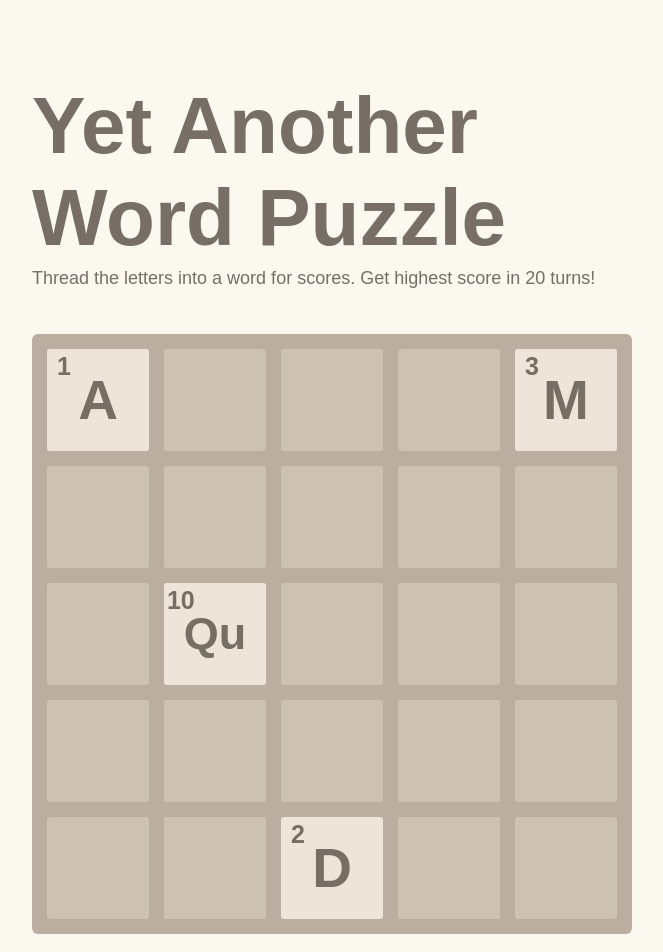
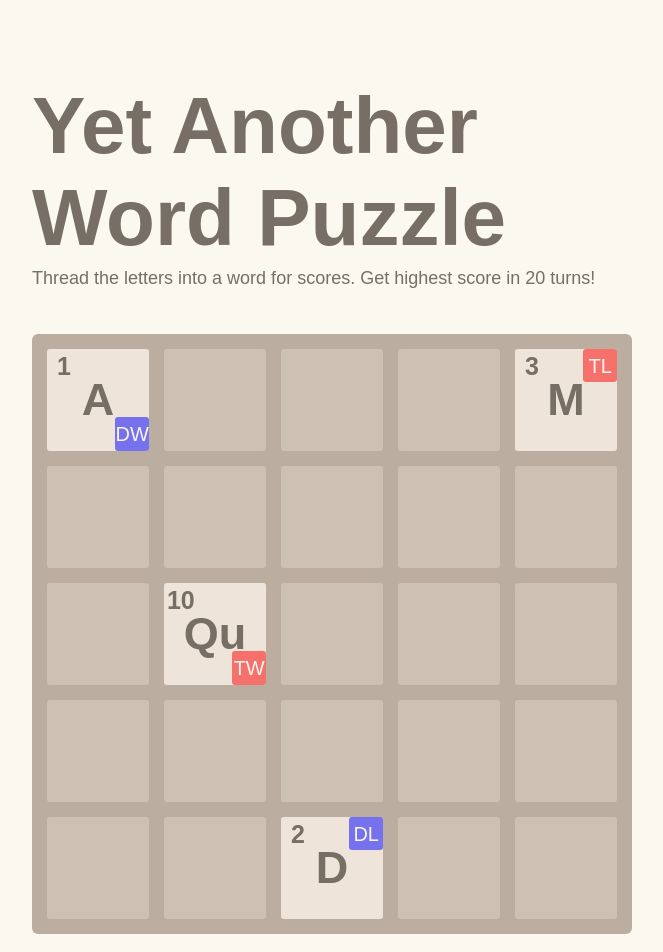
Before and after one commit to EuphoricCatface/YAWPjs, a plain HTML site: page index.html in a window 1280 px wide. Shown: the top 952 px of the page, without its empty margins (308-971 px from the left). Drawn offline with Linux system fonts and the light colour scheme.

Commit message:
Add bonus tiles

```diff
--- a/index.html
+++ b/index.html
@@ -51,16 +51,16 @@
                 </div>
 
                 <div class="tile-container">
-                    <div class="tile tile-a tile-position-1-1">
+                    <div class="tile tile-a tile-position-1-1 double-word">
                         A
                     </div>
-                    <div class="tile tile-qu tile-position-2-3">
+                    <div class="tile tile-qu tile-position-2-3 triple-word">
                         Qu
                     </div>
-                    <div class="tile tile-d tile-position-3-5">
+                    <div class="tile tile-d tile-position-3-5 double-letter">
                         D
                     </div>
-                    <div class="tile tile-m tile-position-5-1">
+                    <div class="tile tile-m tile-position-5-1 triple-letter">
                         M
                     </div>
                 </div>
--- a/style/main.scss
+++ b/style/main.scss
@@ -8,6 +8,7 @@ $tile-size: calc(($field-width - $grid-spacing * ($grid-row-cells + 1)) / $grid-
 $tile-border-radius: 3px;
 
 $text-color: #776e65;
+$bright-text-color: #f9f6f2;
 $tile-color: #eee4da;
 
 $letter-score: (
@@ -133,7 +134,7 @@ hr {
     background: $tile-color;
     text-align: center;
     line-height: $tile-size;
-    font-size: 55px;
+    font-size: 45px;
     font-weight: bold;
 
     @include transition(200ms ease);
@@ -147,10 +148,6 @@ hr {
                 top: ($tile-size + $grid-spacing) * ($y - 1);
             }
         }
-    }
-
-    &.tile-qu {
-        font-size: 45px;
     }
 
     @each $letter, $score in $letter-score {
@@ -170,6 +167,44 @@ hr {
         left: 0;
         top: 0;
     }
+
+    &.double-word::after {
+        content: "DW";
+        background-color: rgba(0, 0, 255, 0.500);
+        bottom: 0;
+    }
+
+    &.triple-word::after {
+        content: "TW";
+        background-color: rgba(255, 0, 0, 0.500);
+        bottom: 0;
+    }
+
+    &.double-letter::after {
+        content: "DL";
+        background-color: rgba(0, 0, 255, 0.500);
+        top: 0;
+    }
+
+    &.triple-letter::after {
+        content: "TL";
+        background-color: rgba(255, 0, 0, 0.500);
+        top: 0;
+    }
+
+    &:after {
+        line-height: initial;
+        font-weight: normal;
+        color: $bright-text-color;
+        display: block;
+        position: absolute;
+        font-size: 20px;
+        width: 33%;
+        height: 33%;
+        border-radius: $tile-border-radius;
+        line-height: calc($tile-size / 3);
+        right: 0;
+    }
 }
 
 .game-intro {
```
Also changed, not shown: style/main.css.
